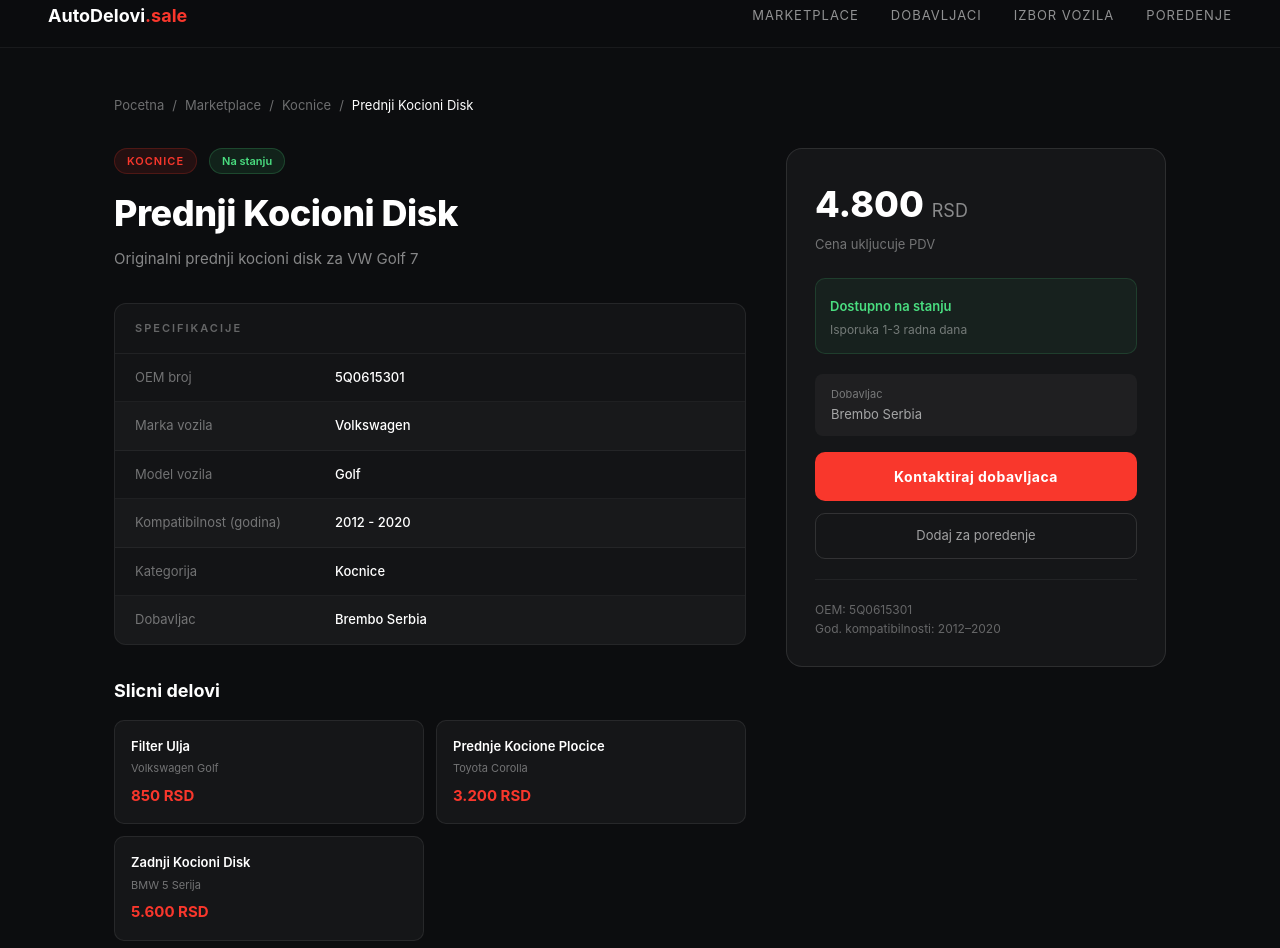
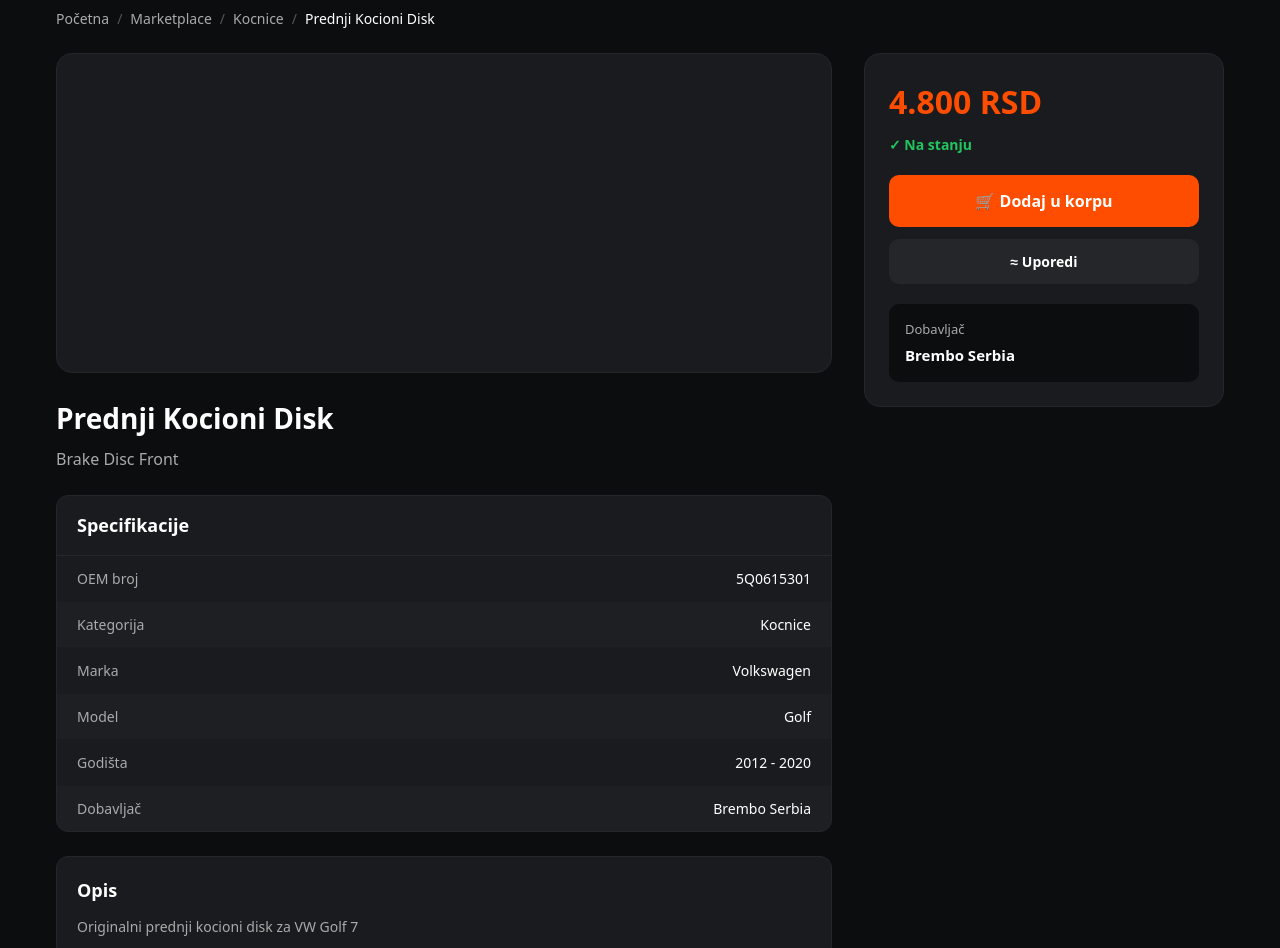
Before and after one commit to pantos12/autodelovi, a Next.js app: page /parts/1 in a window 1280 px wide. Shown: the part 80-1028 px from the top of the page. Built offline with nearby package versions, Linux system fonts and the light colour scheme.

Commit message:
Refactor part detail page metadata and layout

```diff
--- a/app/parts/[id]/page.tsx
+++ b/app/parts/[id]/page.tsx
@@ -1,18 +1,18 @@
 import type { Metadata } from 'next';
 import Link from 'next/link';
 import { mockParts } from '../../lib/data';
+import { notFound } from 'next/navigation';
 
 export async function generateMetadata({ params }: { params: { id: string } }): Promise<Metadata> {
   const part = mockParts.find(p => p.id === params.id);
-  if (!part) return { title: 'Deo nije pronadjen - AutoDelovi.sale' };
+  if (!part) return { title: 'Deo nije pronađen' };
   return {
-    title: part.nameSr + ' | ' + part.make + ' ' + part.model + ' - AutoDelovi.sale',
-    description: part.description + ' OEM: ' + part.oem + '. Cena: ' + part.price.toLocaleString('sr-RS') + ' RSD.',
-    keywords: [part.nameSr, part.make, part.model, part.oem, 'auto delovi', 'auto delovi srbija', part.category],
+    title: part.nameSr + ' | AutoDelovi.sale',
+    description: part.description || `${part.nameSr} za ${part.make} ${part.model}. OEM: ${part.oem}.`,
+    keywords: [part.name, part.nameSr, part.make, part.model, part.category, 'auto delovi', 'Srbija'],
     openGraph: {
-      title: part.nameSr + ' - AutoDelovi.sale',
-      description: part.description,
-      siteName: 'AutoDelovi.sale',
+      title: part.nameSr,
+      description: `${part.make} ${part.model} - ${part.price.toLocaleString('sr-RS')} RSD`,
     },
   };
 }
@@ -23,134 +23,112 @@
 
 export default function PartDetail({ params }: { params: { id: string } }) {
   const part = mockParts.find(p => p.id === params.id);
+  if (!part) notFound();
 
-  if (!part) {
-    return (
-      <div style={{ background: '#0c0d0f', minHeight: '100vh', color: '#fff', display: 'flex', alignItems: 'center', justifyContent: 'center', fontFamily: 'Inter, sans-serif' }}>
-        <div style={{ textAlign: 'center' }}>
-          <div style={{ fontSize: '48px', marginBottom: '16px' }}>404</div>
-          <h1 style={{ fontSize: '24px', marginBottom: '16px' }}>Deo nije pronadjen</h1>
-          <Link href="/marketplace" style={{ color: '#f9372c', textDecoration: 'none', fontWeight: 600 }}>Nazad na Marketplace</Link>
-        </div>
-      </div>
-    );
-  }
+  const related = mockParts
+    .filter(p => p.id !== part.id && (p.categorySlug === part.categorySlug || p.make === part.make))
+    .slice(0, 4);
 
-  const relatedParts = mockParts.filter(p => p.id !== part.id && (p.make === part.make || p.categorySlug === part.categorySlug)).slice(0, 3);
+  const specs = [
+    { label: 'OEM broj', value: part.oem },
+    { label: 'Kategorija', value: part.category },
+    { label: 'Marka', value: part.make },
+    { label: 'Model', value: part.model },
+    { label: 'Godišta', value: `${part.yearFrom} - ${part.yearTo}` },
+    { label: 'Dobavljač', value: part.supplier },
+  ];
 
   return (
-    <div style={{ background: '#0c0d0f', minHeight: '100vh', color: '#fff', fontFamily: 'Inter, sans-serif' }}>
-      {/* NAV */}
-      <nav style={{ display: 'flex', alignItems: 'center', justifyContent: 'space-between', padding: '0 48px', height: '64px', borderBottom: '1px solid rgba(255,255,255,0.06)', background: 'rgba(12,13,15,0.95)', position: 'sticky', top: 0, zIndex: 50, backdropFilter: 'blur(12px)' }}>
-        <Link href="/" style={{ textDecoration: 'none' }}>
-          <span style={{ fontSize: '18px', fontWeight: 700, color: '#fff' }}>AutoDelovi<span style={{ color: '#f9372c' }}>.sale</span></span>
-        </Link>
-        <div style={{ display: 'flex', gap: '32px' }}>
-          <Link href="/marketplace" style={{ color: 'rgba(255,255,255,0.55)', fontSize: '13px', letterSpacing: '1px', textDecoration: 'none' }}>MARKETPLACE</Link>
-          <Link href="/suppliers" style={{ color: 'rgba(255,255,255,0.55)', fontSize: '13px', letterSpacing: '1px', textDecoration: 'none' }}>DOBAVLJACI</Link>
-          <Link href="/vehicle-selection" style={{ color: 'rgba(255,255,255,0.55)', fontSize: '13px', letterSpacing: '1px', textDecoration: 'none' }}>IZBOR VOZILA</Link>
-          <Link href="/comparison" style={{ color: 'rgba(255,255,255,0.55)', fontSize: '13px', letterSpacing: '1px', textDecoration: 'none' }}>POREDENJE</Link>
-        </div>
-      </nav>
-
-      <div style={{ maxWidth: '1100px', margin: '0 auto', padding: '48px 24px' }}>
+    <div style={{ background: '#0c0d0f', minHeight: '100vh' }}>
+      <div style={{ maxWidth: '1200px', margin: '0 auto', padding: '24px 16px' }}>
         {/* Breadcrumb */}
-        <div style={{ display: 'flex', gap: '8px', alignItems: 'center', marginBottom: '32px', fontSize: '13px', color: 'rgba(255,255,255,0.4)' }}>
-          <Link href="/" style={{ color: 'rgba(255,255,255,0.4)', textDecoration: 'none' }}>Pocetna</Link>
-          <span>/</span>
-          <Link href="/marketplace" style={{ color: 'rgba(255,255,255,0.4)', textDecoration: 'none' }}>Marketplace</Link>
-          <span>/</span>
-          <Link href={'/categories/' + part.categorySlug} style={{ color: 'rgba(255,255,255,0.4)', textDecoration: 'none' }}>{part.category}</Link>
-          <span>/</span>
+        <div style={{ display: 'flex', gap: '8px', alignItems: 'center', marginBottom: '24px', fontSize: '14px' }}>
+          <Link href="/" style={{ color: '#aaa', textDecoration: 'none' }}>Početna</Link>
+          <span style={{ color: '#555' }}>/</span>
+          <Link href="/marketplace" style={{ color: '#aaa', textDecoration: 'none' }}>Marketplace</Link>
+          <span style={{ color: '#555' }}>/</span>
+          <Link href={`/categories/${part.categorySlug}`} style={{ color: '#aaa', textDecoration: 'none' }}>{part.category}</Link>
+          <span style={{ color: '#555' }}>/</span>
           <span style={{ color: '#fff' }}>{part.nameSr}</span>
         </div>
 
-        <div style={{ display: 'grid', gridTemplateColumns: '1fr 380px', gap: '40px', alignItems: 'start' }}>
-          {/* LEFT - Details */}
+        <div style={{ display: 'grid', gridTemplateColumns: '1fr 360px', gap: '32px', alignItems: 'start' }}>
+          {/* Left column */}
           <div>
-            <div style={{ display: 'flex', gap: '12px', marginBottom: '20px', flexWrap: 'wrap' }}>
-              <span style={{ fontSize: '11px', fontWeight: 600, letterSpacing: '1px', color: '#f9372c', textTransform: 'uppercase', background: 'rgba(249,55,44,0.1)', border: '1px solid rgba(249,55,44,0.2)', padding: '4px 12px', borderRadius: '20px' }}>{part.category}</span>
-              <span style={{ fontSize: '11px', fontWeight: 600, color: part.inStock ? '#4ade80' : '#f87171', background: part.inStock ? 'rgba(74,222,128,0.1)' : 'rgba(248,113,113,0.1)', border: '1px solid', borderColor: part.inStock ? 'rgba(74,222,128,0.2)' : 'rgba(248,113,113,0.2)', padding: '4px 12px', borderRadius: '20px' }}>
-                {part.inStock ? 'Na stanju' : 'Trenutno nedostupno'}
-              </span>
+            {/* Image */}
+            <div style={{ background: '#1a1b1f', borderRadius: '16px', height: '320px', display: 'flex', alignItems: 'center', justifyContent: 'center', fontSize: '80px', marginBottom: '24px', border: '1px solid #252629' }}>
+              {part.image}
             </div>
 
-            <h1 style={{ fontSize: '36px', fontWeight: 800, letterSpacing: '-0.5px', marginBottom: '12px', lineHeight: 1.1 }}>{part.nameSr}</h1>
-            <p style={{ color: 'rgba(255,255,255,0.5)', fontSize: '15px', marginBottom: '32px', lineHeight: 1.7 }}>{part.description}</p>
+            {/* Info */}
+            <h1 style={{ color: '#fff', fontSize: '28px', fontWeight: 800, marginBottom: '8px' }}>{part.nameSr}</h1>
+            <p style={{ color: '#aaa', fontSize: '16px', marginBottom: '24px' }}>{part.name}</p>
 
-            {/* Specs table */}
-            <div style={{ background: 'rgba(255,255,255,0.03)', border: '1px solid rgba(255,255,255,0.08)', borderRadius: '12px', overflow: 'hidden', marginBottom: '32px' }}>
-              <div style={{ padding: '16px 20px', borderBottom: '1px solid rgba(255,255,255,0.06)', fontSize: '11px', fontWeight: 600, letterSpacing: '2px', color: 'rgba(255,255,255,0.35)', textTransform: 'uppercase' }}>Specifikacije</div>
-              {[
-                { label: 'OEM broj', value: part.oem },
-                { label: 'Marka vozila', value: part.make },
-                { label: 'Model vozila', value: part.model },
-                { label: 'Kompatibilnost (godina)', value: part.yearFrom + ' - ' + part.yearTo },
-                { label: 'Kategorija', value: part.category },
-                { label: 'Dobavljac', value: part.supplier },
-              ].map((row, i) => (
-                <div key={i} style={{ display: 'flex', padding: '14px 20px', borderBottom: i < 5 ? '1px solid rgba(255,255,255,0.05)' : 'none', background: i % 2 === 0 ? 'transparent' : 'rgba(255,255,255,0.02)' }}>
-                  <span style={{ width: '200px', fontSize: '13px', color: 'rgba(255,255,255,0.4)', flexShrink: 0 }}>{row.label}</span>
-                  <span style={{ fontSize: '13px', color: '#fff', fontWeight: 500 }}>{row.value}</span>
+            {/* Specs */}
+            <div style={{ background: '#1a1b1f', borderRadius: '12px', overflow: 'hidden', border: '1px solid #252629', marginBottom: '24px' }}>
+              <h2 style={{ color: '#fff', fontSize: '18px', fontWeight: 700, padding: '16px 20px', borderBottom: '1px solid #252629' }}>Specifikacije</h2>
+              {specs.map((spec, i) => (
+                <div key={i} style={{ display: 'flex', justifyContent: 'space-between', padding: '12px 20px', borderBottom: i < specs.length - 1 ? '1px solid #1a1b1f' : 'none', background: i % 2 === 0 ? 'transparent' : 'rgba(255,255,255,0.02)' }}>
+                  <span style={{ color: '#aaa', fontSize: '14px' }}>{spec.label}</span>
+                  <span style={{ color: '#fff', fontSize: '14px', fontWeight: 500 }}>{spec.value}</span>
                 </div>
               ))}
             </div>
 
-            {/* Related parts */}
-            {relatedParts.length > 0 && (
-              <div>
-                <h2 style={{ fontSize: '18px', fontWeight: 700, marginBottom: '16px' }}>Slicni delovi</h2>
-                <div style={{ display: 'grid', gridTemplateColumns: 'repeat(auto-fill, minmax(220px, 1fr))', gap: '12px' }}>
-                  {relatedParts.map(p => (
-                    <Link key={p.id} href={'/parts/' + p.id} style={{ textDecoration: 'none' }}>
-                      <div style={{ background: 'rgba(255,255,255,0.04)', border: '1px solid rgba(255,255,255,0.08)', borderRadius: '10px', padding: '16px', transition: 'border-color 0.2s' }}
-                        onMouseEnter={e => ((e.currentTarget as HTMLElement).style.borderColor = 'rgba(249,55,44,0.3)')}
-                        onMouseLeave={e => ((e.currentTarget as HTMLElement).style.borderColor = 'rgba(255,255,255,0.08)')}>
-                        <div style={{ fontSize: '13px', fontWeight: 600, marginBottom: '4px', color: '#fff' }}>{p.nameSr}</div>
-                        <div style={{ fontSize: '11px', color: 'rgba(255,255,255,0.4)', marginBottom: '8px' }}>{p.make} {p.model}</div>
-                        <div style={{ fontSize: '15px', fontWeight: 700, color: '#f9372c' }}>{p.price.toLocaleString('sr-RS')} RSD</div>
-                      </div>
-                    </Link>
-                  ))}
-                </div>
+            {part.description && (
+              <div style={{ background: '#1a1b1f', borderRadius: '12px', padding: '20px', border: '1px solid #252629', marginBottom: '24px' }}>
+                <h2 style={{ color: '#fff', fontSize: '18px', fontWeight: 700, marginBottom: '12px' }}>Opis</h2>
+                <p style={{ color: '#aaa', fontSize: '14px', lineHeight: '1.6' }}>{part.description}</p>
               </div>
             )}
           </div>
 
-          {/* RIGHT - Buy card */}
+          {/* Right: Buy card */}
           <div style={{ position: 'sticky', top: '80px' }}>
-            <div style={{ background: 'rgba(255,255,255,0.04)', border: '1px solid rgba(255,255,255,0.1)', borderRadius: '16px', padding: '28px' }}>
-              <div style={{ fontSize: '36px', fontWeight: 800, marginBottom: '4px' }}>{part.price.toLocaleString('sr-RS')} <span style={{ fontSize: '18px', fontWeight: 400, color: 'rgba(255,255,255,0.5)' }}>RSD</span></div>
-              <div style={{ fontSize: '13px', color: 'rgba(255,255,255,0.4)', marginBottom: '24px' }}>Cena ukljucuje PDV</div>
-
-              <div style={{ marginBottom: '20px', padding: '14px', background: part.inStock ? 'rgba(74,222,128,0.06)' : 'rgba(248,113,113,0.06)', borderRadius: '10px', border: '1px solid', borderColor: part.inStock ? 'rgba(74,222,128,0.15)' : 'rgba(248,113,113,0.15)' }}>
-                <span style={{ fontSize: '13px', fontWeight: 600, color: part.inStock ? '#4ade80' : '#f87171' }}>
-                  {part.inStock ? 'Dostupno na stanju' : 'Trenutno nedostupno'}
-                </span>
-                {part.inStock && <div style={{ fontSize: '12px', color: 'rgba(255,255,255,0.4)', marginTop: '4px' }}>Isporuka 1-3 radna dana</div>}
+            <div style={{ background: '#1a1b1f', borderRadius: '16px', padding: '24px', border: '1px solid #252629' }}>
+              <div style={{ fontSize: '32px', fontWeight: 800, color: '#ff4d00', marginBottom: '8px' }}>
+                {part.price.toLocaleString('sr-RS')} RSD
               </div>
-
-              <div style={{ marginBottom: '16px', padding: '12px 16px', background: 'rgba(255,255,255,0.04)', borderRadius: '8px', fontSize: '13px', color: 'rgba(255,255,255,0.6)' }}>
-                <span style={{ color: 'rgba(255,255,255,0.4)', fontSize: '11px', display: 'block', marginBottom: '2px' }}>Dobavljac</span>
-                {part.supplier}
-              </div>
-
-              <button style={{ width: '100%', background: part.inStock ? '#f9372c' : 'rgba(255,255,255,0.08)', color: part.inStock ? '#fff' : 'rgba(255,255,255,0.3)', border: 'none', padding: '14px', borderRadius: '10px', fontSize: '14px', fontWeight: 700, cursor: part.inStock ? 'pointer' : 'not-allowed', marginBottom: '12px', letterSpacing: '0.5px' }}>
-                {part.inStock ? 'Kontaktiraj dobavljaca' : 'Nije dostupno'}
+              <p style={{ color: part.inStock ? '#22c55e' : '#ef4444', fontSize: '14px', marginBottom: '20px', fontWeight: 600 }}>
+                {part.inStock ? '✓ Na stanju' : '✗ Trenutno nema na stanju'}
+              </p>
+              <button style={{ width: '100%', padding: '14px', background: part.inStock ? '#ff4d00' : '#555', border: 'none', borderRadius: '10px', color: '#fff', fontSize: '16px', fontWeight: 700, cursor: part.inStock ? 'pointer' : 'not-allowed', marginBottom: '12px' }}>
+                {part.inStock ? '🛒 Dodaj u korpu' : 'Nema na stanju'}
               </button>
-
-              <Link href={'/comparison?ids=' + part.id} style={{ textDecoration: 'none', display: 'block', textAlign: 'center', padding: '12px', border: '1px solid rgba(255,255,255,0.12)', borderRadius: '10px', fontSize: '13px', color: 'rgba(255,255,255,0.6)', cursor: 'pointer' }}>
-                Dodaj za poredenje
+              <Link
+                href={`/comparison?ids=${part.id}`}
+                style={{ display: 'block', width: '100%', padding: '12px', background: '#252629', border: 'none', borderRadius: '10px', color: '#fff', fontSize: '14px', fontWeight: 600, cursor: 'pointer', textAlign: 'center', textDecoration: 'none', boxSizing: 'border-box' as const }}
+              >
+                ≈ Uporedi
               </Link>
-
-              <div style={{ marginTop: '20px', paddingTop: '20px', borderTop: '1px solid rgba(255,255,255,0.06)', fontSize: '12px', color: 'rgba(255,255,255,0.35)', lineHeight: 1.6 }}>
-                OEM: {part.oem}<br/>
-                God. kompatibilnosti: {part.yearFrom}–{part.yearTo}
+              <div style={{ marginTop: '20px', padding: '16px', background: '#0c0d0f', borderRadius: '10px' }}>
+                <p style={{ color: '#aaa', fontSize: '13px', marginBottom: '4px' }}>Dobavljač</p>
+                <p style={{ color: '#fff', fontSize: '15px', fontWeight: 600 }}>{part.supplier}</p>
               </div>
             </div>
           </div>
         </div>
+
+        {/* Related parts */}
+        {related.length > 0 && (
+          <div style={{ marginTop: '48px' }}>
+            <h2 style={{ color: '#fff', fontSize: '22px', fontWeight: 700, marginBottom: '20px' }}>Slični delovi</h2>
+            <div style={{ display: 'grid', gridTemplateColumns: 'repeat(auto-fill, minmax(220px, 1fr))', gap: '16px' }}>
+              {related.map(rp => (
+                <div key={rp.id} style={{ background: '#1a1b1f', borderRadius: '12px', overflow: 'hidden', border: '1px solid #252629' }}>
+                  <div style={{ background: '#252629', height: '120px', display: 'flex', alignItems: 'center', justifyContent: 'center', fontSize: '36px' }}>{rp.image}</div>
+                  <div style={{ padding: '12px' }}>
+                    <p style={{ color: '#aaa', fontSize: '11px', marginBottom: '4px' }}>{rp.make} {rp.model}</p>
+                    <h3 style={{ color: '#fff', fontSize: '13px', marginBottom: '8px', lineHeight: '1.3' }}>{rp.nameSr}</h3>
+                    <p style={{ color: '#ff4d00', fontSize: '16px', fontWeight: 700, marginBottom: '8px' }}>{rp.price.toLocaleString('sr-RS')} RSD</p>
+                    <Link href={`/parts/${rp.id}`} style={{ display: 'block', padding: '7px', background: '#ff4d00', borderRadius: '8px', color: '#fff', textDecoration: 'none', textAlign: 'center', fontSize: '12px', fontWeight: 600 }}>Vidi detalje</Link>
+                  </div>
+                </div>
+              ))}
+            </div>
+          </div>
+        )}
       </div>
     </div>
   );
-}
+                  }
```
